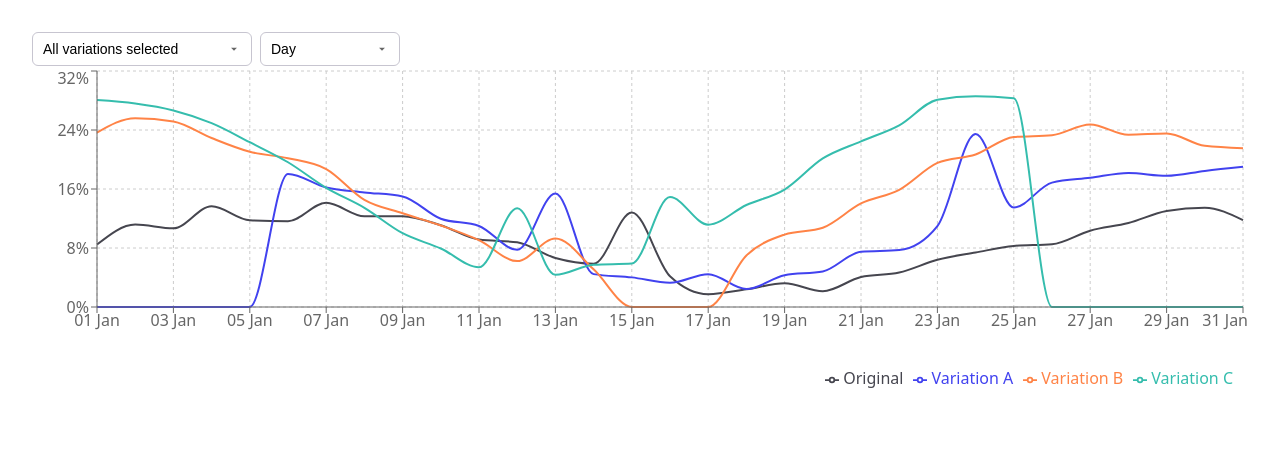
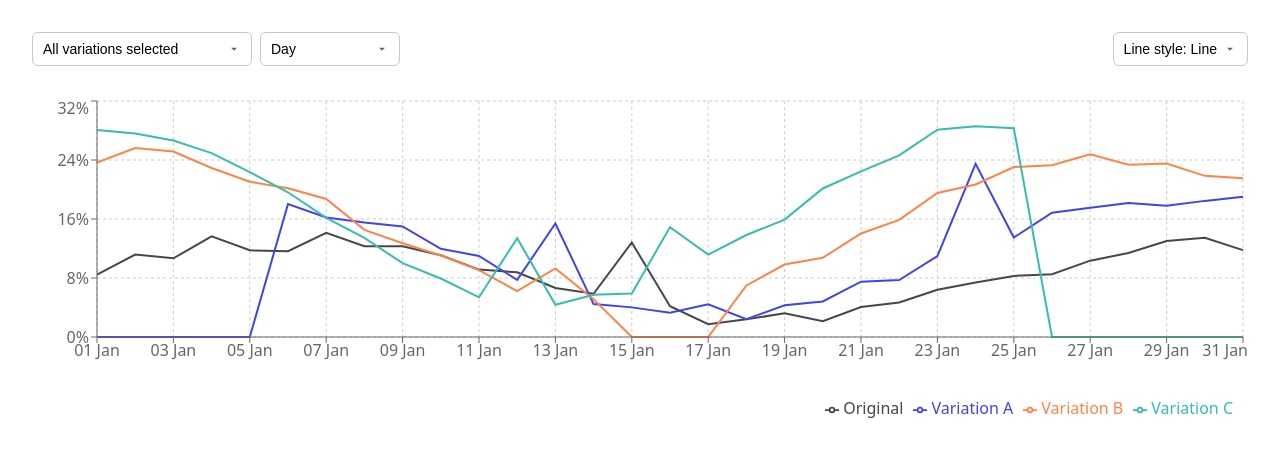
Before and after one commit to Katerina-99/ab-test-chart, a React (Vite) app: page / in a window 1280 px wide. Shown: the top 456 px of the page. Built offline with nearby package versions, Linux system fonts and the light colour scheme.

Commit message:
feat: create line style selector, add styles

```diff
--- a/src/components/charts/ConversionRateChart.tsx
+++ b/src/components/charts/ConversionRateChart.tsx
@@ -2,11 +2,12 @@ import {
   CartesianGrid,
   Legend,
   Line,
-  LineChart,
   Tooltip,
   XAxis,
   YAxis,
   ResponsiveContainer,
+  Area,
+  AreaChart,
 } from "recharts";
 import { formatAxisDate, formatTooltipDate } from "../../utils/dateFormatters";
 // import styles from "./ConversionRateChart.module.css";
@@ -26,9 +27,10 @@ interface VariationForChart {
 interface Props {
   variations: VariationForChart[];
   mode: "day" | "week";
+  lineStyle: "line" | "smooth" | "area";
 }
 
-const ConversionRateChart = ({ variations, mode }: Props) => {
+const ConversionRateChart = ({ variations, mode, lineStyle }: Props) => {
   //1. Берём длину по первой вариации (все имеют одинаковые даты)
   const pointsCount = variations[0]?.points.length ?? 0;
 
@@ -49,11 +51,12 @@ const ConversionRateChart = ({ variations, mode }: Props) => {
 
   return (
     <ResponsiveContainer width="100%" height={300}>
-      <LineChart data={chartData}>
+      <AreaChart data={chartData}>
         <CartesianGrid strokeDasharray="3 3" />
         <XAxis
           dataKey="date"
           tickFormatter={(value) => formatAxisDate(new Date(value), mode)}
+          //   interval={2}
         />
         {/* Y ось в процентах */}
         <YAxis tickFormatter={(value) => `${value.toFixed(0)}%`} />
@@ -61,21 +64,43 @@ const ConversionRateChart = ({ variations, mode }: Props) => {
         <Tooltip
           formatter={(value) => `${Number(value).toFixed(2)}%`}
           labelFormatter={(value) => formatTooltipDate(new Date(value), mode)}
-          cursor={{ strokeDasharray: "3 3" }}
+          contentStyle={{ textAlign: "left" }}
+          //   cursor={{ strokeDasharray: "3 3" }}
         />
-        <Legend align="right" wrapperStyle={{ top: 300 }} />
-        {variations.map((v) => (
+        <Legend
+          align="right"
+          verticalAlign="bottom"
+          wrapperStyle={{ top: 300 }}
+        />
+        {variations.map((v) => {
+          if (lineStyle === "area") {
+            return (
+              <Area
+                key={v.id}
+                type="monotone"
+                dataKey={v.id}
+                name={v.name}
+                stroke={v.color}
+                fill={v.color}
+                fillOpacity={0.2}
+                strokeWidth={2}
+              />
+            );
+          }
+
+          return (
             <Line
               key={v.id}
-            type="monotone"
+              type={lineStyle === "smooth" ? "monotone" : "linear"}
               dataKey={v.id}
               name={v.name}
               stroke={v.color}
               strokeWidth={2}
               dot={false}
             />
-        ))}
-      </LineChart>
+          );
+        })}
+      </AreaChart>
     </ResponsiveContainer>
   );
 };
--- a/src/components/dashboard/DashboardPage.module.css
+++ b/src/components/dashboard/DashboardPage.module.css
@@ -1,4 +1,10 @@
 .selectorWrapper {
   display: flex;
+  align-items: center;
   gap: 8px;
+  margin-bottom: 30px;
 }
+
+.lineSelector {
+  margin-left: auto;
+}
--- a/src/components/dashboard/DashboardPage.tsx
+++ b/src/components/dashboard/DashboardPage.tsx
@@ -5,10 +5,16 @@ import { aggregateAllVariationsByWeek } from "../../utils/aggregateByWeek";
 import ConversionRateChart from "../charts/ConversionRateChart";
 import PeriodSelector from "../selectors/PeriodSelector";
 import VariationSelector from "../selectors/VariationSelector";
+import type { VariationWithColor } from "../../types/types";
+import LineStyleSelector from "../selectors/LineStyleSelector";
 import styles from "./DashboardPage.module.css";
-import type { VariationWithColor } from "../../types/types";
 
 const DashboardPage = () => {
+  const [period, setPeriod] = useState<"day" | "week">("day");
+  const [lineStyle, setLineStyle] = useState<"line" | "smooth" | "area">(
+    "line"
+  );
+
   const normalized = normalizeData(rawData);
   console.log(normalized);
 
@@ -22,8 +28,6 @@ const DashboardPage = () => {
       points: v.points,
     })
   );
-
-  const [period, setPeriod] = useState<"day" | "week">("day");
 
   // Variation selector — по умолчанию все выбраны
   const allVariationsIds = variationsWithColors.map((v) => v.id);
@@ -49,8 +53,15 @@ const DashboardPage = () => {
           onChange={setSelectedVariations}
         />
         <PeriodSelector value={period} onChange={setPeriod} />
+        <div className={styles.lineSelector}>
+          <LineStyleSelector value={lineStyle} onChange={setLineStyle} />
+        </div>
       </div>
-      <ConversionRateChart variations={finalVariations} mode={period} />
+      <ConversionRateChart
+        variations={finalVariations}
+        mode={period}
+        lineStyle={lineStyle}
+      />
     </div>
   );
 };
--- /dev/null
+++ b/src/components/selectors/LineStyleSelector.module.css
@@ -0,0 +1,56 @@
+.wrapper {
+  position: relative;
+}
+
+.button {
+  display: flex;
+  align-items: center;
+  gap: 6px;
+
+  background: #fff;
+  border: 1px solid var(--color-border);
+  border-radius: 6px;
+  padding: 8px 10px;
+
+  font-size: 14px;
+  cursor: pointer;
+}
+
+.label {
+  overflow: hidden;
+  white-space: nowrap;
+  text-overflow: ellipsis;
+}
+
+.icon {
+  transition: transform 0.2s ease;
+  opacity: 0.6;
+}
+
+.icon.open {
+  transform: rotate(180deg);
+}
+
+.dropdown {
+  position: absolute;
+  width: 100%;
+  top: 38px;
+  background: white;
+  border: 1px solid var(--color-border);
+  border-radius: 6px;
+  padding: 6px 0;
+  z-index: 20;
+}
+
+.option {
+  display: flex;
+  align-items: center;
+  gap: 8px;
+  padding: 6px 10px;
+  font-size: 14px;
+  cursor: pointer;
+}
+
+.option:hover {
+  background: #f2f2f2;
+}
--- /dev/null
+++ b/src/components/selectors/LineStyleSelector.tsx
@@ -0,0 +1,56 @@
+import { useState } from "react";
+import styles from "./LineStyleSelector.module.css";
+
+type LineStyle = "line" | "smooth" | "area";
+
+interface Props {
+  value: LineStyle;
+  onChange: (p: LineStyle) => void;
+}
+
+const LineStyleSelector = ({ value, onChange }: Props) => {
+  const [open, setOpen] = useState(false);
+
+  const toggle = () => setOpen((prev) => !prev);
+
+  const labelMap = {
+    line: "Line",
+    smooth: "Smooth",
+    area: "Area",
+  };
+
+  return (
+    <div className={styles.wrapper}>
+      <button className={styles.button} onClick={toggle}>
+        <span className={styles.label}>Line style: {labelMap[value]}</span>
+        <svg
+          className={`${styles.icon} ${open ? styles.open : ""}`}
+          width="14"
+          height="14"
+          viewBox="0 0 24 24"
+        >
+          <path fill="currentColor" d="M7 10l5 5 5-5H7z" />
+        </svg>
+      </button>
+
+      {open && (
+        <div className={styles.dropdown}>
+          {(["line", "smooth", "area"] as LineStyle[]).map((style) => (
+            <div
+              key={style}
+              className={styles.option}
+              onClick={() => {
+                onChange(style);
+                setOpen(false);
+              }}
+            >
+              {labelMap[style]}
+            </div>
+          ))}
+        </div>
+      )}
+    </div>
+  );
+};
+
+export default LineStyleSelector;
--- a/src/index.css
+++ b/src/index.css
@@ -29,8 +29,3 @@ body {
   background-color: var(--color-bg);
   color: var(--color-text);
 }
-
-h1 {
-  font-size: 3.2em;
-  line-height: 1.1;
-}
```
Lines whose indentation alone changed are shown as unchanged.
